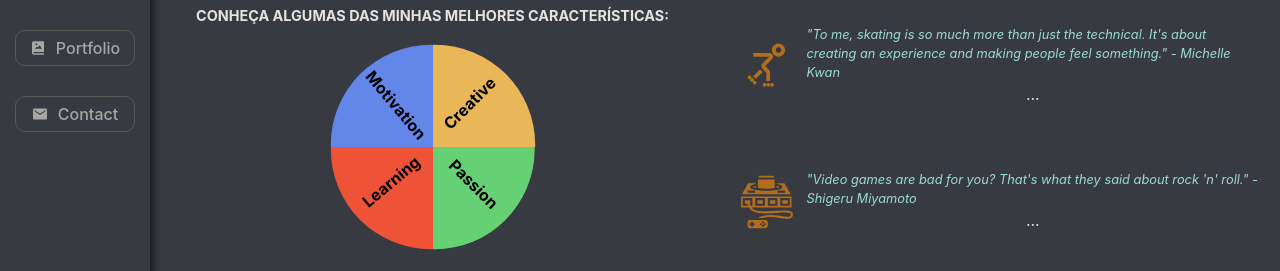
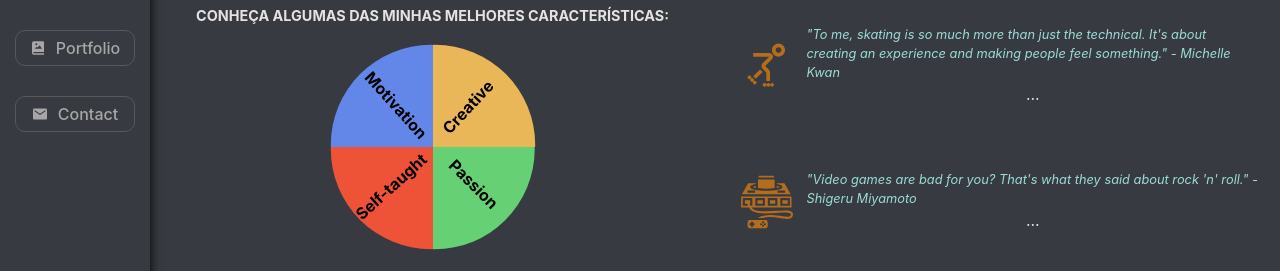
Before and after one commit to Ricardo-Forttunato/portfolio, a React (Vite) app: page /about in a window 1280 px wide. Shown: the part 333-604 px from the top of the page. Built offline with nearby package versions, Linux system fonts and the light colour scheme.

Commit message:
alterar funcionalidade de click do card para mouseOver em meus hobbies

```diff
--- a/src/components/About/About.jsx
+++ b/src/components/About/About.jsx
@@ -10,7 +10,7 @@ import { IoMdMail } from "react-icons/io";
 
 export default function About() {
 
-  const [showReading, setSshowReading] = useState(false)
+  const [showReading, setShowReading] = useState(false)
   const [showSkating, setShowSkating] = useState(false)
   const [showRpg, setShowRpg] = useState(false)
   const [showGame, setShowGame] = useState(false)
@@ -20,9 +20,6 @@ export default function About() {
   const [showCardThree, setShowcardThree] = useState(false)
   const [showCardFour, setShowcardFour] = useState(false)
 
-  function toggleReading() {
-    setSshowReading(!showReading)
-  }
 
   function toggleSkating() {
     setShowSkating(!showSkating)
@@ -48,9 +45,8 @@ export default function About() {
             </p>
             <h4 className={styles.about__subtitle}>Conheça algumas das minhas melhores características:</h4>
             <div className={styles.pizza}>
-
               <div className={styles.pizzaSlice_one} onMouseOver={() => setShowcardOne(true)} onMouseOut={() => setShowcardOne(false)}>
-                <h4 className={styles.text_one}>Passion</h4>
+                <h4 className={showCardOne === true ? styles.card_deactive : styles.text_one}>Passion</h4>
               </div>
               <div className={showCardOne === true ? styles.card_one : styles.card_deactive} >
                 <p className={styles.card_text}>
@@ -59,21 +55,21 @@ export default function About() {
               </div>
 
               <div className={styles.pizzaSlice_two} onMouseOver={() => setShowcardTwo(true)} onMouseOut={() => setShowcardTwo(false)}>
-                <h4 className={styles.text_two}>Learning</h4>
+                <h4 className={showCardTwo === true ? styles.card_deactive : styles.text_two}>Self-taught</h4>
               </div>
               <div className={showCardTwo === true ? styles.card_two : styles.card_deactive} >
                 <p className={styles.card_text}><span className={styles.text__highlight}>Autodidata:</span> Acredito no poder do aprendizado contínuo e me dedico a buscar novas habilidades por meio de cursos e bootcamps online.</p>
               </div>
 
               <div className={styles.pizzaSlice_three} onMouseOver={() => setShowcardThree(true)} onMouseOut={() => setShowcardThree(false)}>
-                <h4 className={styles.text_three}>Motivation</h4>
+                <h4 className={showCardThree === true ? styles.card_deactive : styles.text_three}>Motivation</h4>
               </div>
               <div className={showCardThree === true ? styles.card_three : styles.card_deactive} >
                 <p className={styles.card_text}><span className={styles.text__highlight}>Motivado:</span> Enfrento desafios com entusiasmo e trabalho duro para alcançar meus objetivos.</p>
               </div>
 
               <div className={styles.pizzaSlice_four} onMouseOver={() => setShowcardFour(true)} onMouseOut={() => setShowcardFour(false)}>
-                <h4 className={styles.text_four}>Creative</h4>
+                <h4 className={showCardFour === true ? styles.card_deactive : styles.text_four}>Creative</h4>
               </div>
               <div className={showCardFour === true ? styles.card_four : styles.card_deactive} >
                 <p className={styles.card_text}><span className={styles.text__highlight}>Criativo:</span> Busco soluções inovadoras e fora da caixa para os problemas que encontro.</p>
@@ -93,7 +89,7 @@ export default function About() {
         <div className={styles.hobbies__content}>
           <h3 className={styles.subtitle}>Meus hobbies</h3>
           <div className={styles.hobbies__container}>
-            <div className={styles.container__box} onClick={toggleReading}>
+            <div className={styles.container__box} onMouseOver={() => setShowReading(true)} onMouseOut={() => setShowReading(false)}>
               <GiBookshelf className={styles.icon} />
               <div className={styles.description__box}>
                 <blockquote cite='George R.R. Martin, autor de "A Song of Ice and Fire"'>&quot;A reader lives a thousand lives before he dies. The man who never reads lives only one.&quot; - George R.R. Martin</blockquote>
@@ -101,7 +97,7 @@ export default function About() {
                 <p className={showReading === true ? styles.paragraph : styles.paragraph__deactive}>Ler é como desvendar um universo, viagens épicas, culturas novas, historias emocionantes, tudo sem sair de casa. Ler enriquece vocabulário, aguça criatividade e melhora comunicação. Mais que lazer, a leitura é a chave para o conhecimento e um mundo mais rico. </p>
               </div>
             </div>
-            <div className={styles.container__box} onClick={toggleRpg}>
+            <div className={styles.container__box} onMouseOver={() => setShowRpg(true)} onMouseOut={() => setShowRpg(false)}>
               <GiDiceTwentyFacesOne className={styles.icon}  />
               <div className={styles.description__box}>
                 <blockquote cite='Shanna Germain, co-criadora de Numenera'>&quot;At their heart, RPGs are about finding your tribe and sharing stories. They&apos;re about connecting with people through imagination and play.&quot; - Shanna Germain</blockquote>
@@ -109,7 +105,7 @@ export default function About() {
                 <p className={showRpg === true ? styles.paragraph : styles.paragraph__deactive}>Em um mundo de pixels e telas, o RPG de mesa se destaca como uma aventura analógica. Mais do que um simples jogo, é uma experiência imersiva que nos faz explorar nossa criatividade, resolução de problemas e comunicação em equipe. Através da imaginação e da colaboração, construímos histórias épicas, encarnamos personagens únicos e vivenciamos desafios emocionantes.</p>
               </div>
             </div>
-            <div className={styles.container__box} onClick={toggleSkating}>
+            <div className={styles.container__box} onMouseOver={() => setShowSkating(true)} onMouseOut={() => setShowSkating(false)}>
               <LiaSkatingSolid className={styles.icon}  />
               <div className={styles.description__box}>
                 <blockquote cite='Michelle Kwan, patinadora artística americana'>&quot;To me, skating is so much more than just the technical. It&apos;s about creating an experience and making people feel something.&quot; - Michelle Kwan</blockquote>
@@ -117,7 +113,7 @@ export default function About() {
                 <p className={showSkating === true ? styles.paragraph : styles.paragraph__deactive}>Patinar é mais do que um simples meio de transporte ou atividade física. É uma forma de arte, um esporte, uma brincadeira que nos conecta com a infância e nos deixa explorar o mundo de uma maneira diferente, desafiando a gravidade e nos conectando com o ritmo acelerado da cidade.</p>
               </div>
             </div>
-            <div className={styles.container__box} onClick={toggleGame}>
+            <div className={styles.container__box} onMouseOver={() => setShowGame(true)} onMouseOut={() => setShowGame(false)}>
               <GiGameConsole className={styles.icon}  />
               <div className={styles.description__box}>
                 <blockquote cite='Shigeru Miyamoto, criador de Mario e The Legend of Zelda'>&quot;Video games are bad for you? That&apos;s what they said about rock &apos;n&apos; roll.&quot; - Shigeru Miyamoto</blockquote>
--- a/src/components/About/About.module.css
+++ b/src/components/About/About.module.css
@@ -102,6 +102,7 @@
 .container__box:hover {
   background-color: #244150;
   border-radius: 15px;
+  transition: 1s ease-in;
 }
 
 .description__box {
@@ -191,50 +192,47 @@ blockquote {
   margin: 0 auto;
 }
 
+.pizzaSlice_one,
+.pizzaSlice_two,
+.pizzaSlice_three,
+.pizzaSlice_four {
+  position: absolute;
+  clip-path: ellipse(100px 100px at 2% 2%);
+  color: black;
+}
+
 .pizzaSlice_one {
-  position: absolute;
   bottom: 0px;
   right: 0px;
   width: 110px;
   height: 110px;
   background-color: #66d174;
-  clip-path: ellipse(100px 100px at 2% 2%);
-  color: black;
 }
 
 .pizzaSlice_two {
-  position: absolute;
   bottom: 0px;
   left: 0px;
   width: 110px;
   height: 110px;
   background-color: #ee5338;
-  clip-path: ellipse(100px 100px at 2% 2%);
-  color: black;
   transform: rotate(90deg);
 }
 
 .pizzaSlice_three {
-  position: absolute;
   top: 0px;
   left: 0px;
   width: 110px;
   height: 110px;
   background-color: #6387e9;
-  clip-path: ellipse(100px 100px at 2% 2%);
-  color: black;
   transform: rotate(180deg);
 }
 
 .pizzaSlice_four {
-  position: absolute;
   top: 0px;
   right: 0px;
   width: 110px;
   height: 110px;
   background-color: #e9b658;
-  clip-path: ellipse(100px 100px at 2% 2%);
-  color: black;
   transform: rotate(270deg);
 }
 
@@ -255,7 +253,7 @@ blockquote {
 
 .pizzaSlice_four:hover {
   box-shadow: #8d8989 -5px -5px 1px;
-  margin: -15px -15px 0 ;
+  margin: -15px -15px ;
 }
 
 .text_one {
@@ -267,14 +265,15 @@ blockquote {
 }
 
 .text_two {
-  transform: rotate(-130deg);
+  transform: rotate(-132deg);
   position: absolute;
   top: 30px;
+  left: -5px;
   margin: 0;
 }
 
 .text_three {
-  transform: rotate(230deg);
+  transform: rotate(228deg);
   position: absolute;
   top: 30px;
   left: -5px;
@@ -282,10 +281,10 @@ blockquote {
 }
 
 .text_four {
-  transform: rotate(45deg);
+  transform: rotate(43deg);
   position: absolute;
   top: 20px;
-  bottom: 35px;
+  bottom: 45px;
   margin: 0;
 }
 
@@ -314,7 +313,7 @@ blockquote {
 .card_four {
   width: 250px;
   height: 102px;
-  z-index: 5;
+  z-index: 3;
   position: absolute;
   box-sizing: var(--box-type);
   display: flex;
```
